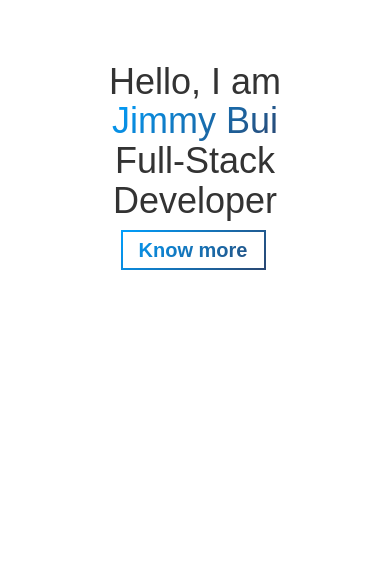
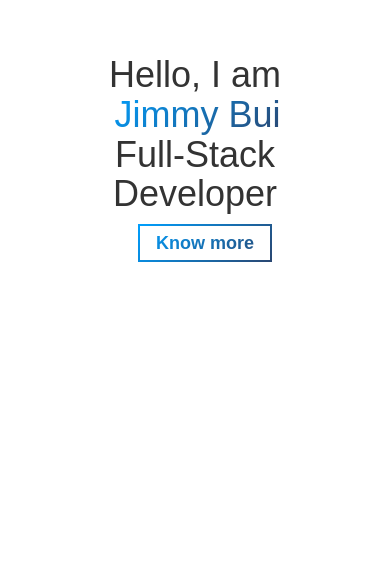
Before and after one commit to PegasusHT/portfolio, a React (Create React App) app: page / in a window 390 px wide. Shown: the part 266-844 px from the top of the page. Built offline with nearby package versions, Linux system fonts and the light colour scheme.

Commit message:
changed phone size to 450px

```diff
--- a/src/components/css/about/about.scss
+++ b/src/components/css/about/about.scss
@@ -75,7 +75,7 @@
             height: 50vw;
         }
 
-        @media (max-width:400px) {
+        @media (max-width:450px) {
             margin-left: 5vw;
             margin-right: 5vw;
             height: 80vw;
--- a/src/components/css/intro/intro.scss
+++ b/src/components/css/intro/intro.scss
@@ -20,20 +20,26 @@
     background-clip: text;
     -webkit-text-fill-color: transparent;
     text-align: left;
+
+    @media (max-width:450px) {
+      padding-left: 5px;
+    }
   }
 
   .reveal {
     display:flex;
 
-    @media (max-width:400px) {
-      margin: auto;
-      width: 60%;
-      font-size: 20px;
+    @media (max-width:450px) {
+      margin-left: 27%;
+      margin-right: 18%;
+      font-size: 18px;
     }
   }
 
-  @media (max-width:400px) {
+  @media (max-width:450px) {
     text-align: center;
+    font-size: 4.5rem;
+    line-height: 2;
   }
 }
 
```
Also changed, not shown: 6 other files (tests, documents, lock files or other folders).
